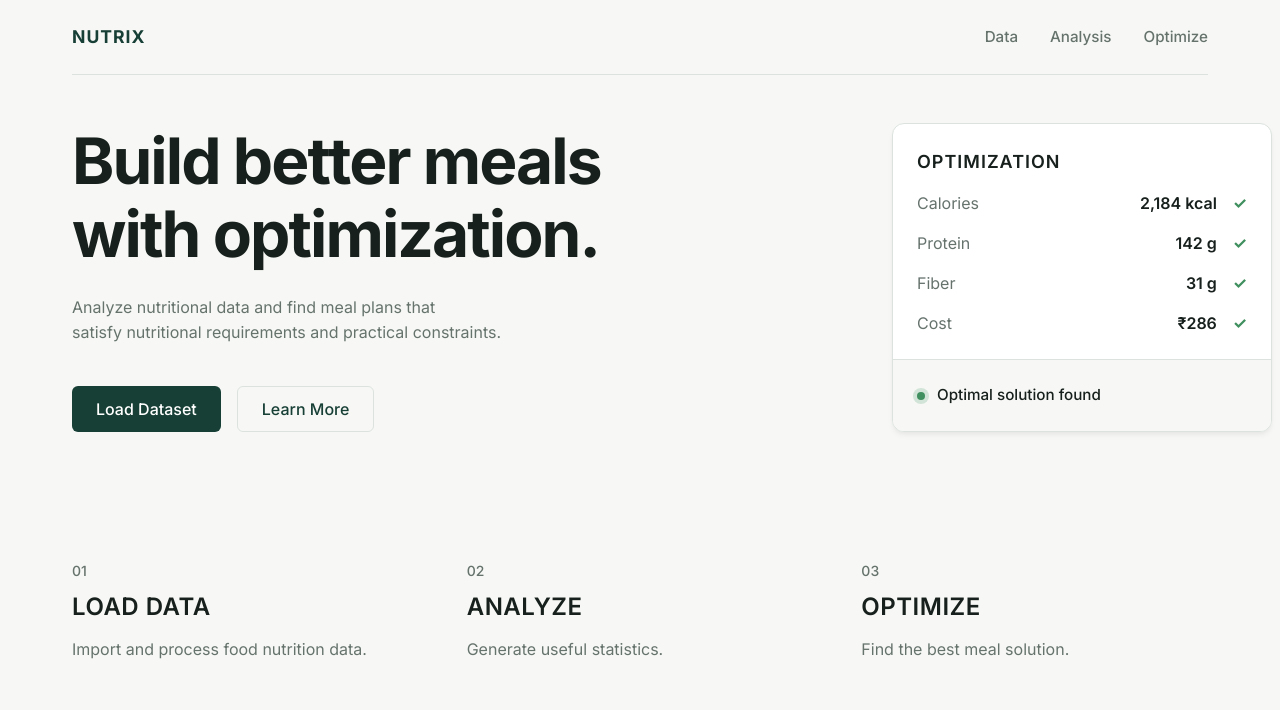
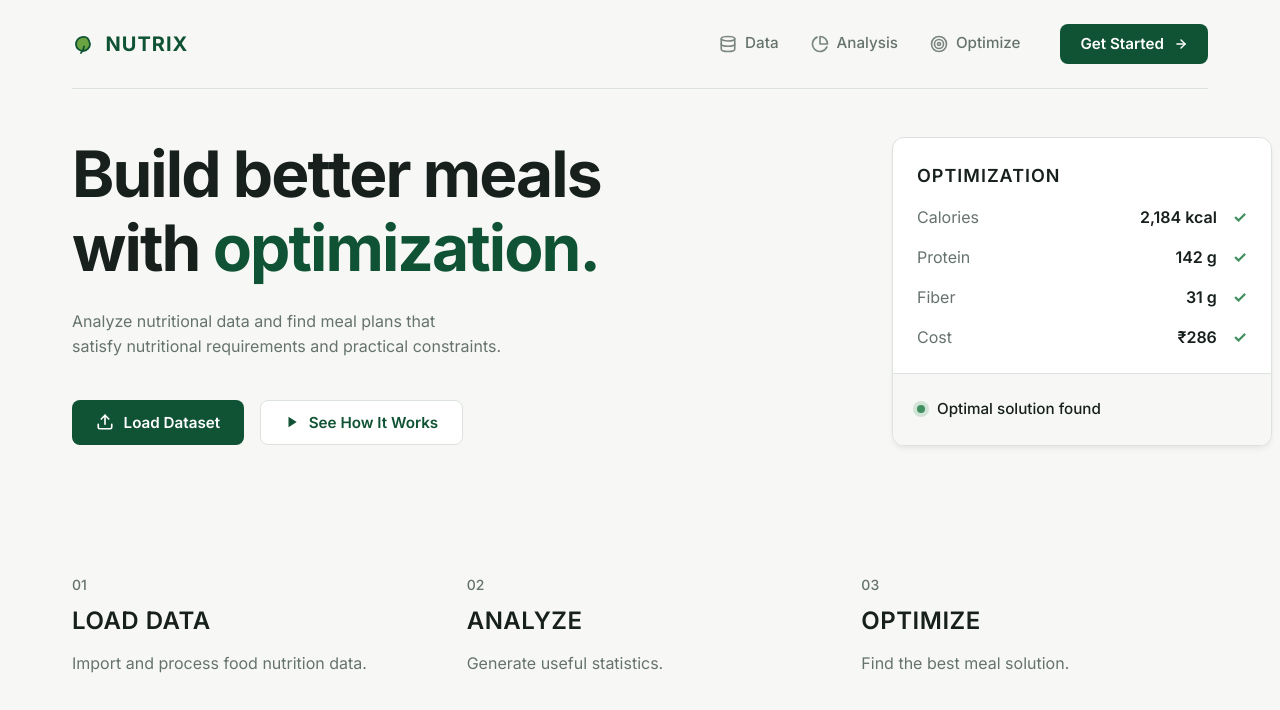
Before and after one commit to p-art-dheev/nutrition-based-meal-optimization, a React (Vite) app in the folder frontend/: page / in a window 1280 px wide. Shown: the top 710 px of the page. Built offline with nearby package versions, Linux system fonts and the light colour scheme.

Commit message:
UI for herosection &  nav baar

```diff
--- a/frontend/src/App.tsx
+++ b/frontend/src/App.tsx
@@ -16,7 +16,7 @@ function App() {
 
   return (
     <div className="app-container">
-      <Navbar />
+      <Navbar onGetStartedClick={handleOpenModal} />
       <HeroSection onLoadDatasetClick={handleOpenModal} />
       <FeaturesSection />
 
--- a/frontend/src/components/HeroSection.css
+++ b/frontend/src/components/HeroSection.css
@@ -30,6 +30,59 @@
 .hero-actions {
   display: flex;
   gap: 1rem;
+}
+
+.text-highlight {
+  color: var(--primary);
+}
+
+.btn-load-dataset {
+  display: inline-flex;
+  align-items: center;
+  gap: 0.6rem;
+  background-color: var(--primary);
+  color: var(--surface);
+  border: none;
+  padding: 0.75rem 1.5rem;
+  border-radius: 8px;
+  font-weight: 600;
+  font-size: 0.95rem;
+  cursor: pointer;
+  transition: all 0.2s ease;
+}
+
+.btn-load-dataset:hover {
+  background-color: #0a3a24; /* Slightly darker green than #0F5234 */
+  transform: translateY(-1px);
+}
+
+.btn-load-dataset .btn-icon {
+  stroke-width: 2.2px;
+}
+
+.btn-see-how {
+  display: inline-flex;
+  align-items: center;
+  gap: 0.6rem;
+  background-color: var(--surface);
+  color: var(--primary);
+  border: 1px solid var(--border-color);
+  padding: 0.75rem 1.5rem;
+  border-radius: 8px;
+  font-weight: 600;
+  font-size: 0.95rem;
+  cursor: pointer;
+  transition: all 0.2s ease;
+}
+
+.btn-see-how:hover {
+  background-color: #f7f9f8;
+  border-color: #cdd6d1;
+  transform: translateY(-1px);
+}
+
+.btn-see-how .play-icon {
+  fill: var(--primary);
 }
 
 .hero-right {
--- a/frontend/src/components/HeroSection.tsx
+++ b/frontend/src/components/HeroSection.tsx
@@ -9,15 +9,42 @@ export const HeroSection: React.FC<HeroSectionProps> = ({ onLoadDatasetClick })
   return (
     <section className="hero-section">
       <div className="hero-left">
-        <h1>Build better meals<br />with optimization.</h1>
+        <h1>Build better meals<br />with <span className="text-highlight">optimization.</span></h1>
         <p>Analyze nutritional data and find meal plans that<br />satisfy nutritional requirements and practical constraints.</p>
 
         <div className="hero-actions">
-          <button className="btn-primary" onClick={onLoadDatasetClick}>
+          <button className="btn-load-dataset" onClick={onLoadDatasetClick}>
+            <svg
+              xmlns="http://www.w3.org/2000/svg"
+              width="18"
+              height="18"
+              viewBox="0 0 24 24"
+              fill="none"
+              stroke="currentColor"
+              strokeWidth="2.2"
+              strokeLinecap="round"
+              strokeLinejoin="round"
+              className="btn-icon"
+            >
+              <path d="M21 15v4a2 2 0 0 1-2 2H5a2 2 0 0 1-2-2v-4" />
+              <polyline points="17 8 12 3 7 8" />
+              <line x1="12" x2="12" y1="3" y2="15" />
+            </svg>
             Load Dataset
           </button>
-          <button className="btn-secondary">
-            Learn More
+          <button className="btn-see-how">
+            <svg
+              xmlns="http://www.w3.org/2000/svg"
+              width="14"
+              height="14"
+              viewBox="0 0 24 24"
+              fill="currentColor"
+              stroke="none"
+              className="btn-icon play-icon"
+            >
+              <polygon points="6 3 20 12 6 21 6 3" />
+            </svg>
+            See How It Works
           </button>
         </div>
       </div>
--- a/frontend/src/components/Navbar.css
+++ b/frontend/src/components/Navbar.css
@@ -8,18 +8,29 @@
 }
 
 .nav-brand {
+  display: flex;
+  align-items: center;
+  gap: 0.6rem;
   font-weight: 700;
   letter-spacing: 1px;
   color: var(--primary);
-  font-size: 1.1rem;
+  font-size: 1.25rem;
+}
+
+.brand-leaf-icon {
+  margin-top: -2px;
 }
 
 .nav-links {
   display: flex;
+  align-items: center;
   gap: 2rem;
 }
 
-.nav-links a {
+.nav-item {
+  display: flex;
+  align-items: center;
+  gap: 0.5rem;
   text-decoration: none;
   color: var(--text-muted);
   font-weight: 500;
@@ -27,6 +38,39 @@
   transition: color 0.2s;
 }
 
-.nav-links a:hover {
+.nav-item:hover {
   color: var(--primary);
 }
+
+.nav-icon {
+  width: 18px;
+  height: 18px;
+  stroke-width: 2.2px;
+  opacity: 0.85;
+}
+
+.btn-get-started {
+  display: inline-flex;
+  align-items: center;
+  gap: 0.5rem;
+  background-color: var(--primary);
+  color: var(--surface);
+  border: none;
+  padding: 0.65rem 1.25rem;
+  border-radius: 8px;
+  font-weight: 600;
+  font-size: 0.95rem;
+  cursor: pointer;
+  transition: all 0.2s ease;
+  margin-left: 0.5rem;
+}
+
+.btn-get-started:hover {
+  background-color: #0a3a24; /* Slightly darker green than #0F5234 */
+  transform: translateY(-1px);
+}
+
+.btn-arrow {
+  margin-left: 2px;
+  stroke-width: 2.5px;
+}
--- a/frontend/src/components/Navbar.tsx
+++ b/frontend/src/components/Navbar.tsx
@@ -1,14 +1,107 @@
 import React from 'react';
 import './Navbar.css';
 
-export const Navbar: React.FC = () => {
+interface NavbarProps {
+  onGetStartedClick?: () => void;
+}
+
+export const Navbar: React.FC<NavbarProps> = ({ onGetStartedClick }) => {
   return (
     <nav className="navbar">
-      <div className="nav-brand">NUTRIX</div>
+      <div className="nav-brand">
+        <svg
+          xmlns="http://www.w3.org/2000/svg"
+          width="24"
+          height="24"
+          viewBox="0 0 24 24"
+          fill="none"
+          stroke="#0F5234"
+          strokeWidth="2"
+          strokeLinecap="round"
+          strokeLinejoin="round"
+          className="brand-leaf-icon"
+          style={{ fill: '#6ca342', stroke: '#0F5234', strokeWidth: '1.8px' }}
+        >
+          <path d="M11 20A7 7 0 0 1 9.8 6.1C15.5 5 17 8 18 13a7 7 0 0 1-7 7z" />
+          <path d="M9 22c2-2.5 3-4.5 3-6.5" />
+        </svg>
+        NUTRIX
+      </div>
       <div className="nav-links">
-        <a href="#data">Data</a>
-        <a href="#analysis">Analysis</a>
-        <a href="#optimize">Optimize</a>
+        <a href="#data" className="nav-item">
+          <svg
+            xmlns="http://www.w3.org/2000/svg"
+            width="18"
+            height="18"
+            viewBox="0 0 24 24"
+            fill="none"
+            stroke="currentColor"
+            strokeWidth="2"
+            strokeLinecap="round"
+            strokeLinejoin="round"
+            className="nav-icon"
+          >
+            <ellipse cx="12" cy="5" rx="9" ry="3" />
+            <path d="M3 5V19A9 3 0 0 0 21 19V5" />
+            <path d="M3 12A9 3 0 0 0 21 12" />
+          </svg>
+          Data
+        </a>
+        <a href="#analysis" className="nav-item">
+          <svg
+            xmlns="http://www.w3.org/2000/svg"
+            width="18"
+            height="18"
+            viewBox="0 0 24 24"
+            fill="none"
+            stroke="currentColor"
+            strokeWidth="2"
+            strokeLinecap="round"
+            strokeLinejoin="round"
+            className="nav-icon"
+          >
+            <path d="M21.21 15.89A10 10 0 1 1 8 2.83" />
+            <path d="M22 12A10 10 0 0 0 12 2v10z" />
+          </svg>
+          Analysis
+        </a>
+        <a href="#optimize" className="nav-item">
+          <svg
+            xmlns="http://www.w3.org/2000/svg"
+            width="18"
+            height="18"
+            viewBox="0 0 24 24"
+            fill="none"
+            stroke="currentColor"
+            strokeWidth="2"
+            strokeLinecap="round"
+            strokeLinejoin="round"
+            className="nav-icon"
+          >
+            <circle cx="12" cy="12" r="10" />
+            <circle cx="12" cy="12" r="6" />
+            <circle cx="12" cy="12" r="2" />
+          </svg>
+          Optimize
+        </a>
+        <button className="btn-get-started" onClick={onGetStartedClick}>
+          Get Started
+          <svg
+            xmlns="http://www.w3.org/2000/svg"
+            width="14"
+            height="14"
+            viewBox="0 0 24 24"
+            fill="none"
+            stroke="currentColor"
+            strokeWidth="2.5"
+            strokeLinecap="round"
+            strokeLinejoin="round"
+            className="btn-arrow"
+          >
+            <line x1="5" y1="12" x2="19" y2="12" />
+            <polyline points="12 5 19 12 12 19" />
+          </svg>
+        </button>
       </div>
     </nav>
   );
--- a/frontend/src/index.css
+++ b/frontend/src/index.css
@@ -1,8 +1,8 @@
 @import url('https://fonts.googleapis.com/css2?family=Inter:wght@400;500;600;700&display=swap');
 
 :root {
-  --primary: #173F35;
-  --secondary: #3E6B5A;
+  --primary: #0F5234;
+  --secondary: #1a6d49;
   --accent: #A7C957;
   --bg: #F7F8F5;
   --surface: #FFFFFF;
```
